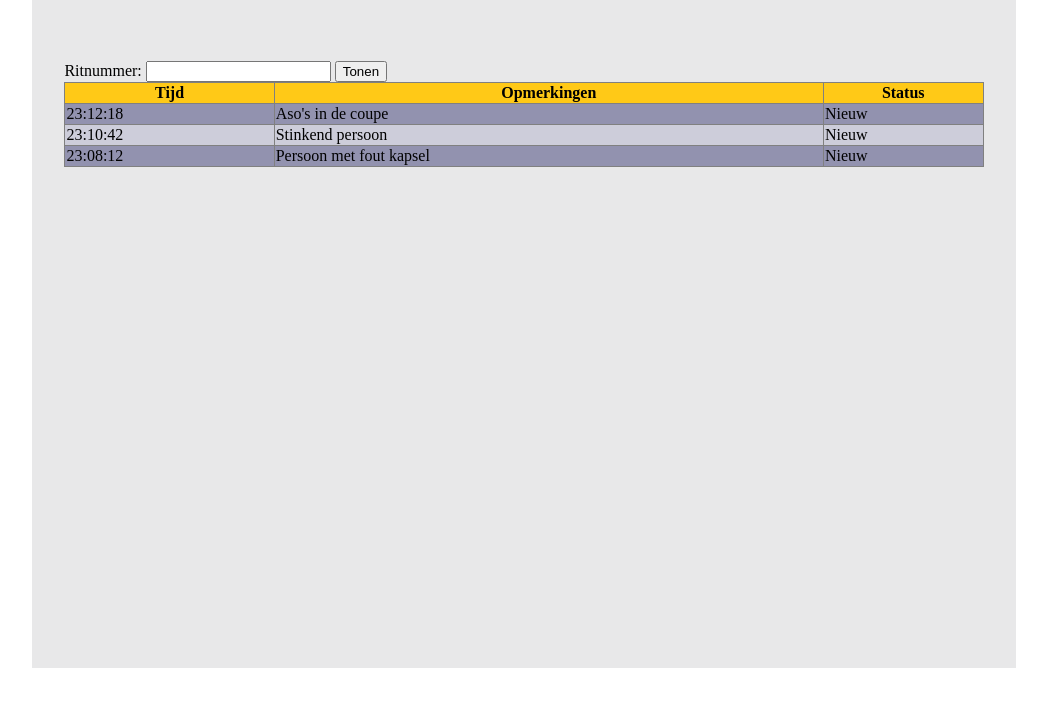
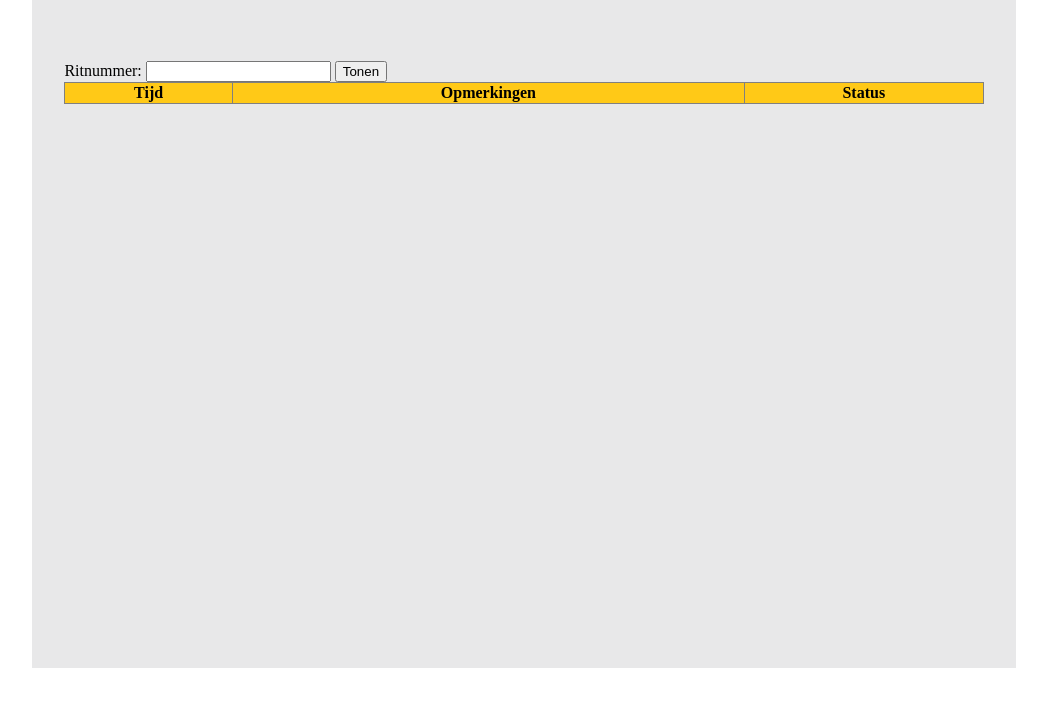
Before and after one commit to Jaapapa/trainwave, a plain HTML site: page status.html in a window 1280 px wide. Shown: the part 91-798 px from the top of the page, without its empty margins (116-1163 px from the left). Drawn offline with nearby package versions, Linux system fonts and the light colour scheme; no server answers.

Commit message:
Fix statuspage

```diff
--- a/status.html
+++ b/status.html
@@ -31,21 +31,7 @@
                                 <th> Status</th>
                             </thead>
                             <tbody>
-                                <tr>
-                                    <td>23:12:18</td>
-                                    <td>Aso's in de coupe</td>
-                                    <td>Nieuw</td>
-                                </tr>
-                                <tr>
-                                    <td>23:10:42</td>
-                                    <td>Stinkend persoon</td>
-                                    <td>Nieuw</td>
-                                </tr>
-                                <tr>
-                                    <td>23:08:12</td>
-                                    <td>Persoon met fout kapsel</td>
-                                    <td>Nieuw</td>
-                                </tr>
+
                             </tbody>
                         </table>
                     </div>
@@ -63,9 +49,10 @@
             var inputTrein = document.getElementById("ritnummer");
             inputTrein.value = result.ritnummer
             ritnummer = result.ritnummer
+            fillTable();
         });
         includeHTML();
-            fillTable();
+
     </script>
 </body>
 
```
Lines whose indentation alone changed are shown as unchanged.
